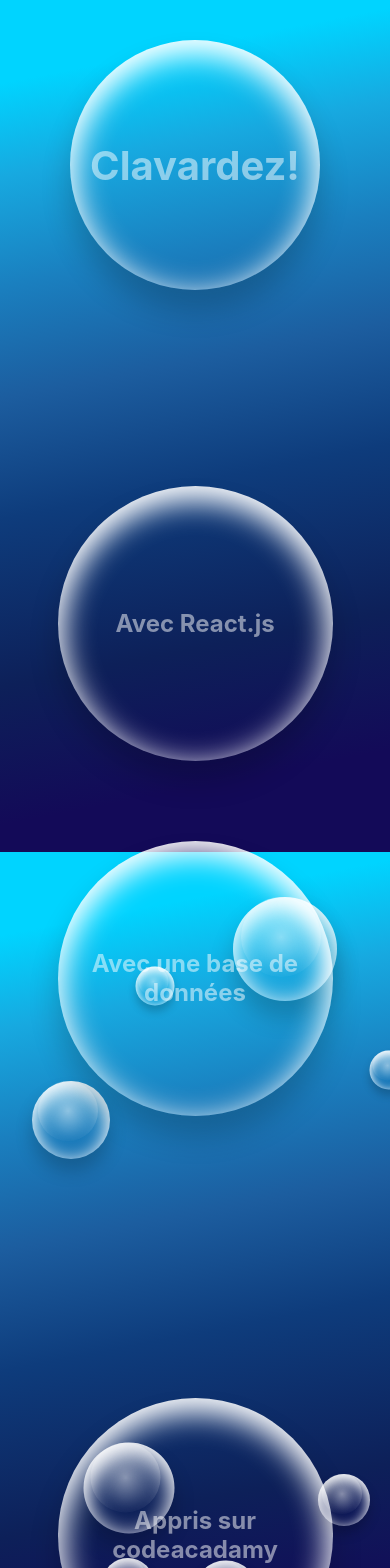
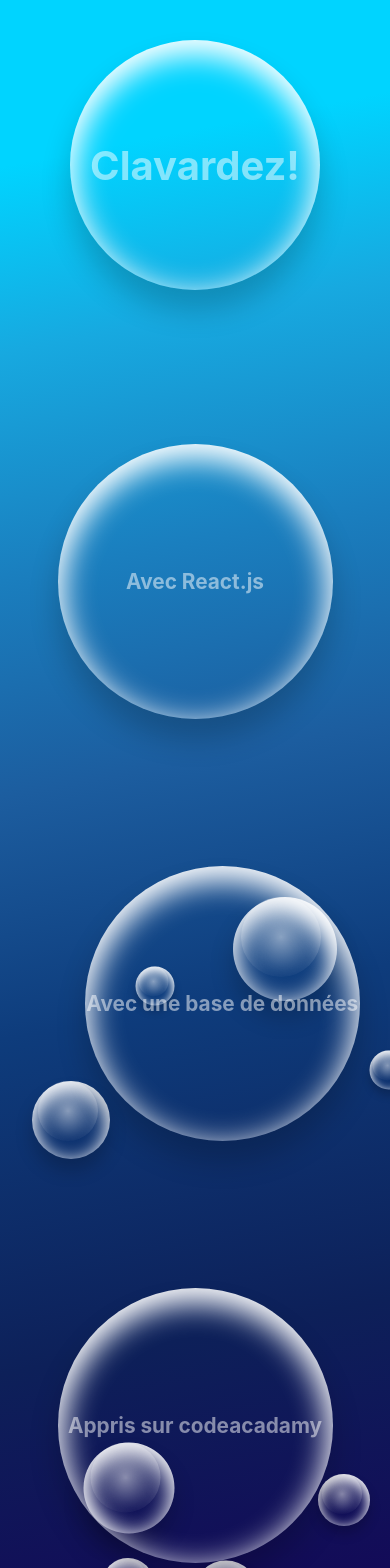
Before and after one commit to Younes4260/YouKhAtv3, a React (Create React App) app: page / in a window 390 px wide. Shown: the top 1568 px of the page. Built offline with nearby package versions, Linux system fonts and the light colour scheme.

Commit message:
Ajustement mobile presentation

```diff
--- a/package.json
+++ b/package.json
@@ -7,12 +7,15 @@
     "@testing-library/jest-dom": "^4.2.4",
     "@testing-library/react": "^9.5.0",
     "@testing-library/user-event": "^7.2.1",
+    "emoji-mart": "^3.0.1",
+    "emoji-picker-react": "^3.5.1",
     "firebase": "^9.6.7",
     "gh-pages": "^3.2.3",
     "react": "^16.13.1",
     "react-dom": "^16.13.1",
     "react-firebase-hooks": "^5.0.3",
-    "react-scripts": "3.4.3"
+    "react-scripts": "3.4.3",
+    "react-tooltip": "^4.2.21"
   },
   "scripts": {
     "start": "react-scripts start",
--- a/src/App.css
+++ b/src/App.css
@@ -217,6 +217,99 @@
   }
 }
 
+@media only screen and (max-width: 37.5em) {
+  body {
+    height: 200vh;
+  }
+  body .Intro section {
+    height: 150vh;
+    display: flex;
+    flex-direction: column;
+    align-items: center;
+  }
+  body .Intro section #bloc1,
+  body .Intro section #bloc2,
+  body .Intro section #bloc3 {
+    max-width: 275px;
+    height: 275px;
+    width: 100vw;
+    position: relative;
+    right: 0;
+    left: 0;
+  }
+  body .Intro section #bloc1 h1,
+  body .Intro section #bloc2 h1,
+  body .Intro section #bloc3 h1 {
+    font-size: 1.3rem;
+  }
+  body .Intro section #bloc1 #bloc2,
+  body .Intro section #bloc2 #bloc2,
+  body .Intro section #bloc3 #bloc2 {
+    position: relative;
+    left: 0;
+  }
+  #BulleToggle .bulle {
+    margin-bottom: 0;
+    width: 125px;
+    height: 125px;
+  }
+  #BulleToggle .bulle h1 {
+    font-size: 1.33em;
+  }
+  #BulleToggle #bloc1 {
+    right: 10vw;
+  }
+  #BulleToggle #bloc2 {
+    left: 7vw;
+  }
+  #BulleToggle #bloc3 {
+    right: 5vw;
+  }
+}
+
+@media only screen and (max-width: 65em) {
+  body {
+    height: 210vh;
+  }
+  body .Intro section {
+    height: 150vh;
+    display: flex;
+    flex-direction: column;
+    align-items: center;
+  }
+  body .Intro section #bloc1,
+  body .Intro section #bloc2,
+  body .Intro section #bloc3 {
+    max-width: 275px;
+    height: 275px;
+    width: 100vw;
+    position: relative;
+    top: 0;
+  }
+  body .Intro section #bloc1 h1,
+  body .Intro section #bloc2 h1,
+  body .Intro section #bloc3 h1 {
+    font-size: 1.3rem;
+  }
+  body .Intro section #bloc1 {
+    right: 10vw;
+  }
+  body .Intro section #bloc2 {
+    left: 7vw;
+  }
+  body .Intro section #bloc3 {
+    right: 5vw;
+  }
+  #BulleToggle .bulle {
+    margin-bottom: 0;
+    width: 125px;
+    height: 125px;
+  }
+  #BulleToggle .bulle h1 {
+    font-size: 2em;
+  }
+}
+
 .Intro .backgroundlightbox {
   margin: 0 auto;
   position: fixed;
@@ -319,22 +412,6 @@
   height: 80vh;
 }
 
-@media only screen and (max-width: 65em) {
-  .Intro section {
-    flex-direction: column;
-    height: 150vh;
-    align-items: center;
-  }
-}
-
-@media only screen and (max-width: 37.5em) {
-  .Intro section {
-    flex-direction: column;
-    height: 150vh;
-    align-items: center;
-  }
-}
-
 .Intro section #bloc1,
 .Intro section #bloc2,
 .Intro section #bloc3 {
@@ -345,26 +422,6 @@
   align-items: center;
   justify-content: center;
   display: flex;
-}
-
-@media only screen and (max-width: 65em) {
-  .Intro section #bloc1,
-  .Intro section #bloc2,
-  .Intro section #bloc3 {
-    max-width: 300px;
-    height: 300px;
-    width: 100vw;
-  }
-}
-
-@media only screen and (max-width: 37.5em) {
-  .Intro section #bloc1,
-  .Intro section #bloc2,
-  .Intro section #bloc3 {
-    max-width: 275px;
-    height: 275px;
-    width: 100vw;
-  }
 }
 
 .Intro section #bloc1 h1,
@@ -473,11 +530,11 @@
 }
 
 .App main::-webkit-scrollbar-track {
-  background: #1e1e24;
+  background: #0e3c7c;
 }
 
 .App main::-webkit-scrollbar-thumb {
-  background: #6649b8;
+  background: #1a7fbf;
 }
 
 .App form {
--- a/src/App.js
+++ b/src/App.js
@@ -5,6 +5,8 @@
 import 'firebase/compat/firestore';
 import 'firebase/compat/auth';
 import 'firebase/compat/analytics';
+
+import ReactTooltip from "react-tooltip";
 
 import { useAuthState } from 'react-firebase-hooks/auth';
 import { useCollectionData } from 'react-firebase-hooks/firestore';
@@ -55,7 +57,8 @@
      return(
        <>
        <div id="BoutonToggle">
-       <button onClick={this.toggleState}>YouKhAt</button>
+       <button data-tip="Cliquez ici pour retourner dans le site de présentation!" onClick={this.toggleState}>YouKhAt</button>
+       <ReactTooltip globalEventOff="click" />
        </div>
      <Prototype />
      </>
@@ -65,14 +68,16 @@
      return(
      <>
      <div id="BulleToggle">
-      <div className="bulle" onClick={this.toggleState}><h1>Clavardez!</h1></div>
+      <div className="bulle" data-tip="Cliquez pour vous lancer dans le prototype!" onClick={this.toggleState}><h1>Clavardez!</h1></div>
       </div>
+      <ReactTooltip globalEventOff="click" />
      <Presentation />
      </>
      )
    }
  }
 }
+
 
 function Bulles() {
   return (
@@ -142,7 +147,8 @@
     return (
       <div className="Intro">
   <section>
-      <div id = "bloc1" className="bullesection" onClick={() => {
+      <ReactTooltip globalEventOff="click" />
+      <div id = "bloc1" className="bullesection" data-tip="Cliquez pour plus de détail!" onClick={() => {
         this.toggleState();
         this.setState ({
           NumberText: 0
@@ -150,14 +156,14 @@
         >
           <h1>Avec React.js</h1>
       </div>
-      <div id = "bloc2" className="bullesection" onClick={() => {
+      <div id = "bloc2" className="bullesection" data-tip="Cliquez pour plus de détail!" onClick={() => {
         this.toggleState();
         this.setState ({
           NumberText: 1
         })}} >
           <h1>Avec une base de données</h1>
       </div>
-      <div id = "bloc3" className="bullesection" onClick={() => {
+      <div id = "bloc3" className="bullesection" data-tip="Cliquez pour plus de détail!" onClick={() => {
         this.toggleState();
         this.setState ({
           NumberText: 2
@@ -198,7 +204,8 @@
   return (
     <>
     <section>
-      <button className="sign-in" onClick={signInWithGoogle}>Connecter avec Google</button>
+      <button className="sign-in" data-tip="Cliquez ici pour vous connecter utilisant un compte Google" onClick={signInWithGoogle}>Connecter avec Google</button>
+      <ReactTooltip globalEventOff="click" />
     </section>
     </>
   )
@@ -207,7 +214,10 @@
 
 function SignOut() {
   return auth.currentUser && (
-    <button className="sign-out" onClick={() => auth.signOut()}>Déconnecter</button>
+    <>
+     <ReactTooltip globalEventOff="click" />
+    <button className="sign-out" data-tip="Cliquez ici pour vous déconnecter" onClick={() => auth.signOut()}>Déconnecter</button>
+    </>
   )
 }
 
@@ -250,25 +260,26 @@
     </main>
 
     <form onSubmit={sendMessage}>
+      <input value={formValue} data-tip="Écrivez votre message à envoyer ici" onChange={(e) => setFormValue(e.target.value)} placeholder="Écrire votre message" />
 
-      <input value={formValue} onChange={(e) => setFormValue(e.target.value)} placeholder="Écrire votre message" />
-
-      <button type="submit" disabled={!formValue}>Envoyer</button>
+      <button type="submit" data-tip="Cliquez ici pour envoyer votre message" disabled={!formValue}>Envoyer</button>
 
     </form>
+    <ReactTooltip globalEventOff="click" />
     </section>
   )
 }
 
 
 function ChatMessage(props) {
-  const { text, uid, photoURL } = props.message;
+  const { text, uid, photoURL} = props.message;
 
   const messageClass = uid === auth.currentUser.uid ? 'sent' : 'received';
 
+  // const DeleteMessage = firestore.collection('messages').doc('RAoTYP5A99uEfvmYc0dp').delete()
+
   return (<>
     <div className={`message ${messageClass}`}>
-      <button>delete</button>
       <img src={photoURL || 'https://api.adorable.io/avatars/23/abott@adorable.png'} />
       <p>{text}</p>
     </div>
--- a/src/sass/local/_youkhat.scss
+++ b/src/sass/local/_youkhat.scss
@@ -66,11 +66,11 @@
   }
 
   main::-webkit-scrollbar-track {
-    background: #1e1e24;
+    background: $bleufoncee1;
   }
 
   main::-webkit-scrollbar-thumb {
-    background: #6649b8;
+    background: $bleu1;
   }
 
   form {
```
Also changed, not shown: src/sass/local/_presentation.scss (+114 -24 lines), 1 other file (tests, documents, lock files or other folders).
